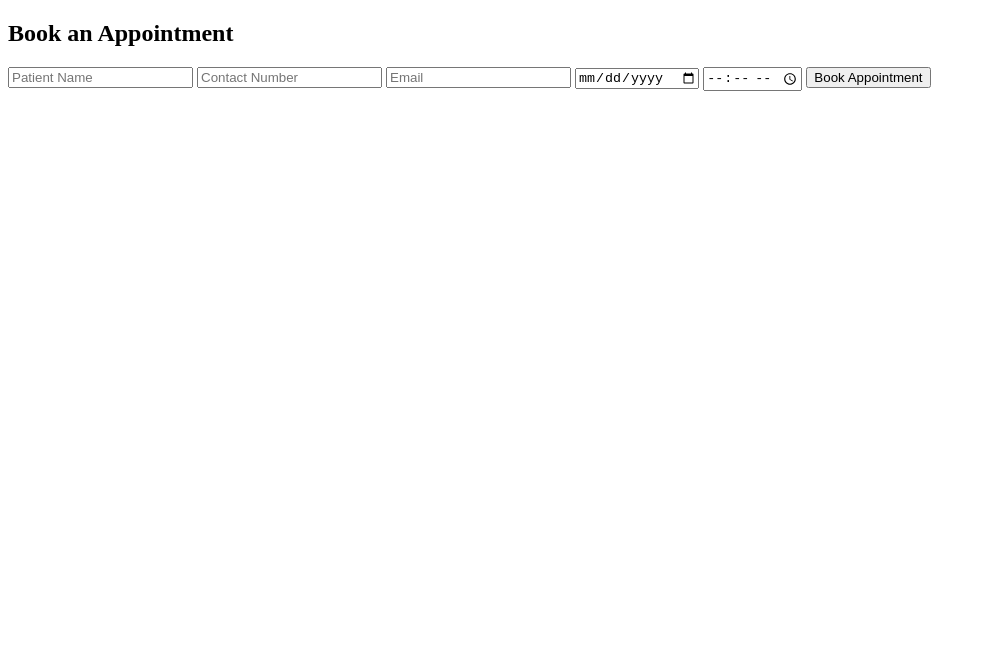
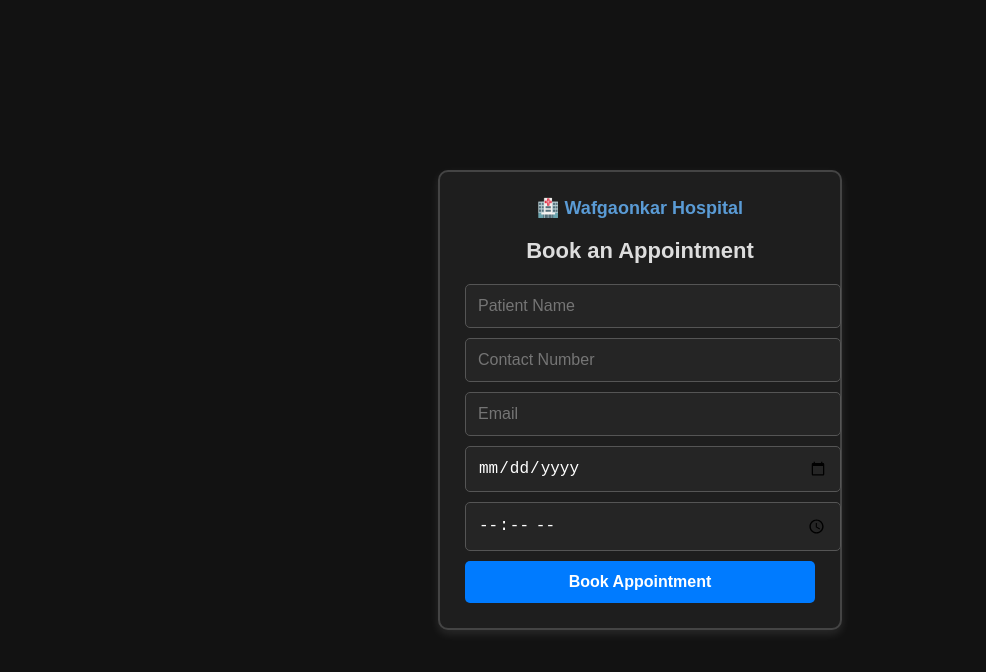
Before and after one commit to atharava205/wafgaonkar-hospital-appointments, a plain HTML site: page index.html in a window 1280 px wide. Shown: the whole page, without its empty margins (0-986 px from the left). Drawn offline with Linux system fonts and the light colour scheme.

Commit message:
Update index.html

```diff
--- a/index.html
+++ b/index.html
@@ -3,9 +3,78 @@
 <head>
     <meta charset="UTF-8">
     <meta name="viewport" content="width=device-width, initial-scale=1.0">
-    <title>Book Appointment</title>
+    <title>Book Appointment | Wafgaonkar Hospital</title>
+    <style>
+        body {
+            font-family: Arial, sans-serif;
+            background-color: #121212; /* Dark background */
+            display: flex;
+            justify-content: center;
+            align-items: center;
+            height: 100vh;
+            margin: 0;
+        }
+
+        .container {
+            background: #1e1e1e; /* Dark gray box */
+            padding: 25px;
+            border-radius: 10px;
+            box-shadow: 0px 4px 10px rgba(255, 255, 255, 0.1); /* Light shadow */
+            width: 350px;
+            text-align: center;
+            border: 2px solid #444; /* Dark border */
+        }
+
+        h2 {
+            margin-bottom: 10px;
+            color: #ddd; /* Light gray text */
+            font-size: 22px;
+            font-weight: bold;
+        }
+
+        .hospital-name {
+            font-size: 18px;
+            font-weight: bold;
+            color: #5a9bd5; /* Light blue */
+            margin-bottom: 15px;
+        }
+
+        input, button {
+            width: 100%;
+            padding: 12px;
+            margin-top: 10px;
+            border-radius: 5px;
+            border: 1px solid #555; /* Medium-dark border */
+            font-size: 16px;
+            background-color: #252525; /* Dark input field */
+            color: white;
+        }
+
+        input:focus {
+            outline: none;
+            border-color: #5a9bd5;
+            box-shadow: 0 0 8px rgba(90, 155, 213, 0.3);
+        }
+
+        button {
+            background-color: #007bff; /* Bright blue button */
+            color: white;
+            font-weight: bold;
+            cursor: pointer;
+            border: none;
+            transition: all 0.3s ease-in-out;
+        }
+
+        button:hover {
+            background-color: #55a4f2; /* Slightly darker blue */
+            transform: scale(1.05);
+            box-shadow: 0px 0px 12px rgba(0, 123, 255, 0.6); /* Soft blue glow */
+        }
+    </style>
 </head>
 <body>
+    <div class="container">
+        <div class="hospital-name">🏥 Wafgaonkar Hospital</div>
         <h2>Book an Appointment</h2>
         <form id="appointmentForm">
             <input type="text" id="name" placeholder="Patient Name" required>
@@ -15,6 +84,7 @@
             <input type="time" id="time" required>
             <button type="submit">Book Appointment</button>
         </form>
+    </div>
 
     <script>
         document.getElementById("appointmentForm").addEventListener("submit", async function(event) {
```
Lines whose indentation alone changed are shown as unchanged.
